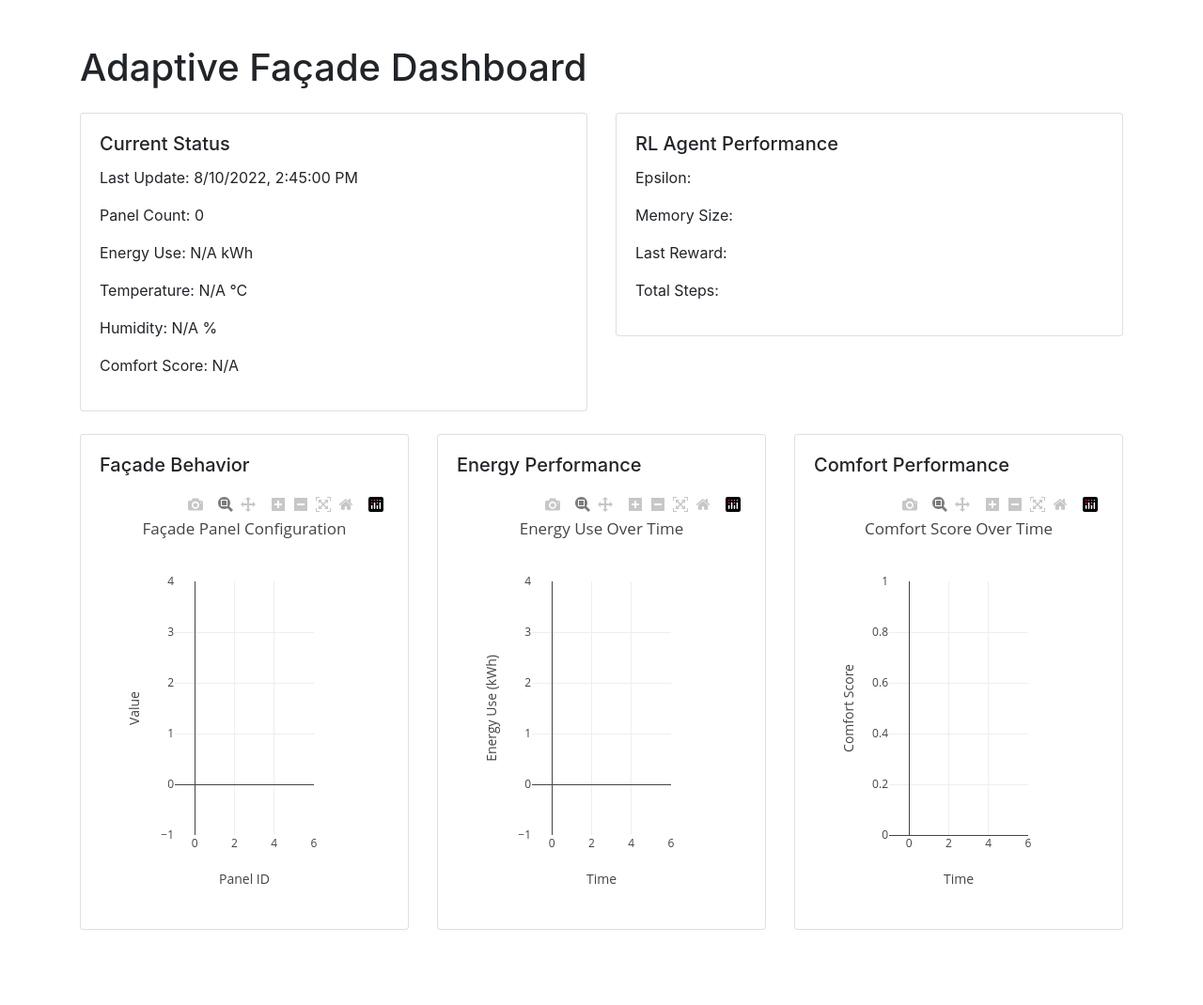
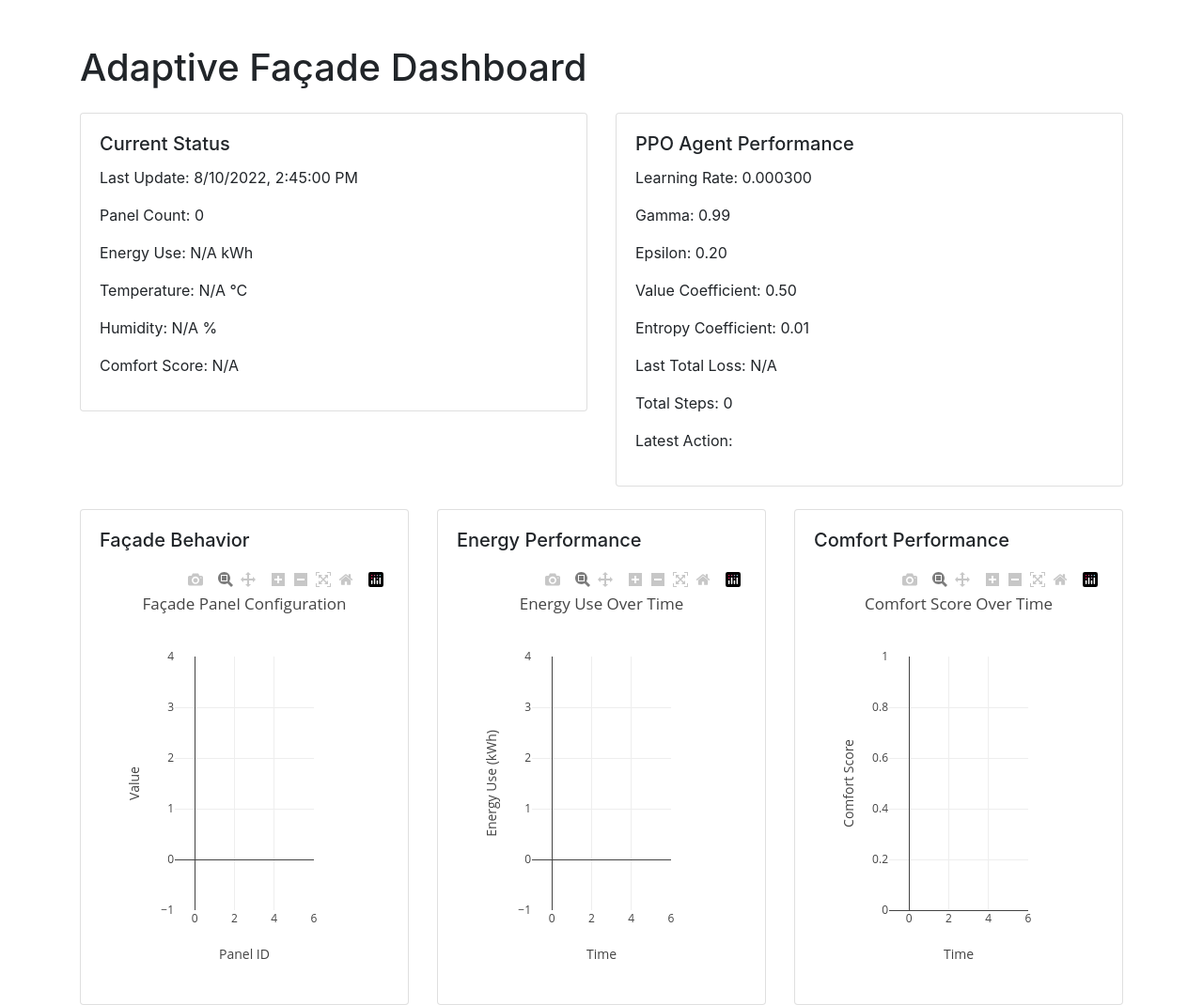
Before and after one commit to AyushKarupakula/FacadeAI, a Flask app: page / in a window 1280 px wide. Shown: the whole page at 94% size. Before the commit the page ends 990 px from the top, so only its background shows below. Run offline with Flask 2, Linux system fonts and the light colour scheme; data that the repository does not hold is empty; parts of the project's set-up code (start-up, migrations or seed data) failed here and were passed over; some libraries are stand-ins or nearby versions.

Commit message:
refactor: Updated binary files and dashboard to reflect project's internal state and PPO agent performance metrics.

```diff
--- a/app.py
+++ b/app.py
@@ -2,6 +2,7 @@ from flask import Flask, render_template, jsonify
 from main_controller import MainController
 import threading
 import time
+import numpy as np
 
 app = Flask(__name__)
 
@@ -41,11 +42,22 @@ def get_current_status():
 
 @app.route('/api/rl_performance')
 def get_rl_performance():
+    # Get the latest action from the PPO agent
+    state = controller.env.current_state
+    if state is not None:
+        action = controller.agent.get_action(state)
+    else:
+        action = np.zeros(controller.agent.action_size)
+
     return jsonify({
+        'learning_rate': controller.agent.learning_rate,
+        'gamma': controller.agent.gamma,
         'epsilon': controller.agent.epsilon,
-        'memory_size': len(controller.agent.memory),
-        'last_reward': controller.env.current_energy_use,
-        'total_steps': controller.env.step_count
+        'value_coef': controller.agent.value_coef,
+        'entropy_coef': controller.agent.entropy_coef,
+        'last_total_loss': controller.last_total_loss if hasattr(controller, 'last_total_loss') else None,
+        'total_steps': controller.env.step_count,
+        'latest_action': action.tolist()
     })
 
 if __name__ == '__main__':
--- a/templates/index.html
+++ b/templates/index.html
@@ -28,11 +28,15 @@
             <div class="col-md-6">
                 <div class="card">
                     <div class="card-body">
-                        <h5 class="card-title">RL Agent Performance</h5>
+                        <h5 class="card-title">PPO Agent Performance</h5>
+                        <p>Learning Rate: <span id="learning-rate"></span></p>
+                        <p>Gamma: <span id="gamma"></span></p>
                         <p>Epsilon: <span id="epsilon"></span></p>
-                        <p>Memory Size: <span id="memory-size"></span></p>
-                        <p>Last Reward: <span id="last-reward"></span></p>
+                        <p>Value Coefficient: <span id="value-coef"></span></p>
+                        <p>Entropy Coefficient: <span id="entropy-coef"></span></p>
+                        <p>Last Total Loss: <span id="last-total-loss"></span></p>
                         <p>Total Steps: <span id="total-steps"></span></p>
+                        <p>Latest Action: <span id="latest-action"></span></p>
                     </div>
                 </div>
             </div>
@@ -79,10 +83,14 @@
 
         function updateRLPerformance() {
             $.getJSON('/api/rl_performance', function(data) {
-                $('#epsilon').text(data.epsilon.toFixed(4));
-                $('#memory-size').text(data.memory_size);
-                $('#last-reward').text(data.last_reward ? data.last_reward.toFixed(2) : 'N/A');
+                $('#learning-rate').text(data.learning_rate.toFixed(6));
+                $('#gamma').text(data.gamma.toFixed(2));
+                $('#epsilon').text(data.epsilon.toFixed(2));
+                $('#value-coef').text(data.value_coef.toFixed(2));
+                $('#entropy-coef').text(data.entropy_coef.toFixed(2));
+                $('#last-total-loss').text(data.last_total_loss ? data.last_total_loss.toFixed(4) : 'N/A');
                 $('#total-steps').text(data.total_steps);
+                $('#latest-action').text(JSON.stringify(data.latest_action.map(x => x.toFixed(2))));
             });
         }
 
```
Also changed, not shown: 1 other file.
